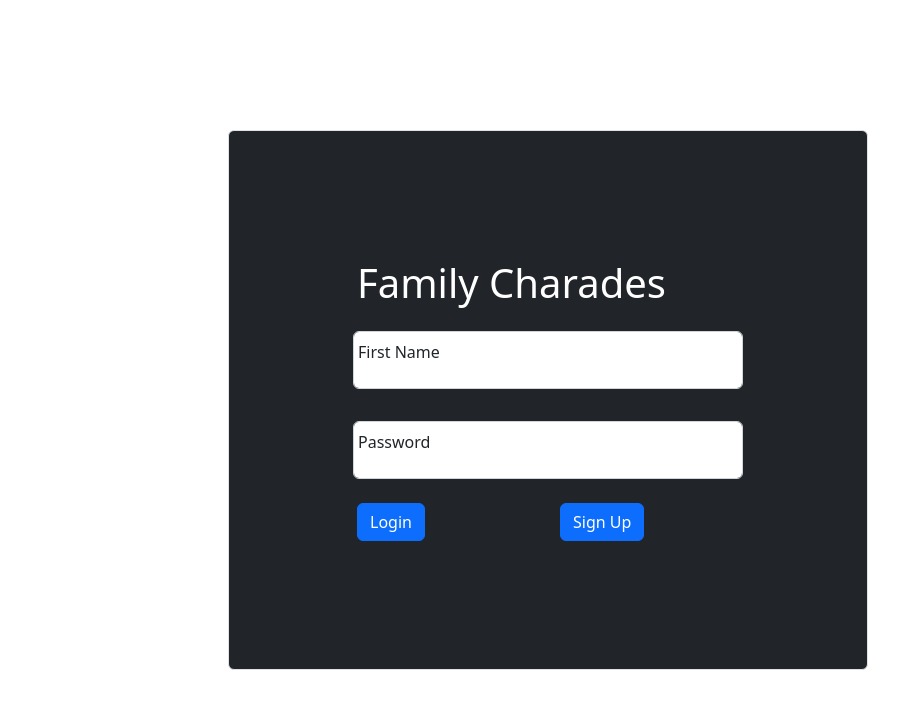
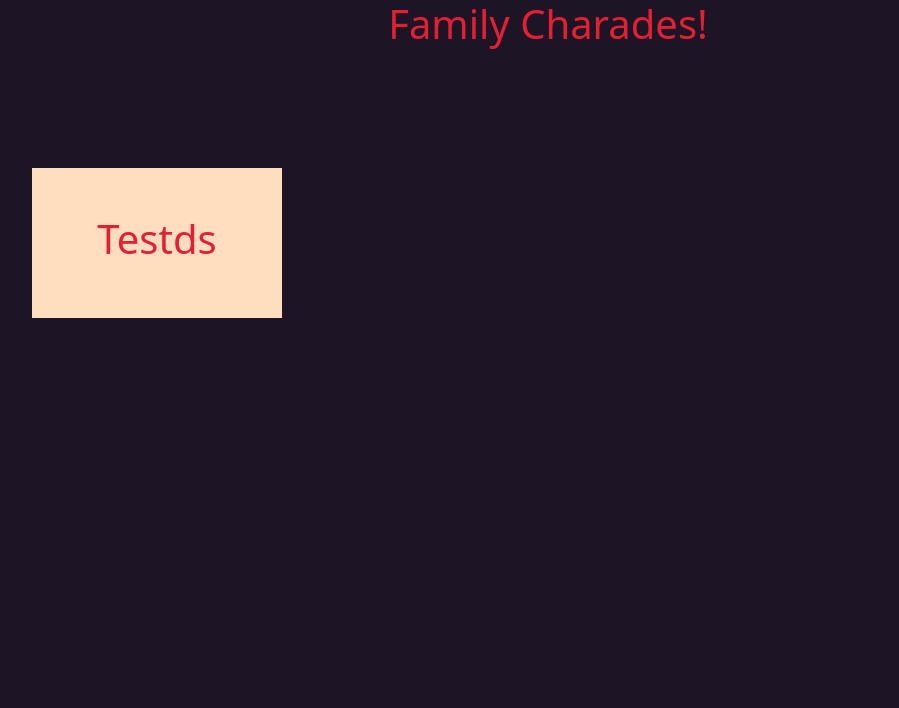
Before and after one commit to dev-kev-coder/Family-Charades, a React (Create React App) app in the folder client/: page / in a window 1280 px wide. Shown: the top 708 px of the page, without its empty margins (92-991 px from the left). Built offline with nearby package versions, Linux system fonts and the light colour scheme.

Commit message:
restructured home page added css file to home page creating multiple cardes based off info from db.json file

```diff
--- a/client/public/index.html
+++ b/client/public/index.html
@@ -26,7 +26,7 @@
     -->
         <title>Family Charades</title>
     </head>
-    <body style="color: white;">
+    <body style="background-color: #1d1525;">
         <noscript>You need to enable JavaScript to run this app.</noscript>
         <div id="root"></div>
         <!--
--- a/client/src/App.js
+++ b/client/src/App.js
@@ -2,15 +2,16 @@ import { Route, Routes } from 'react-router-dom';
 import Container from 'react-bootstrap/Container';
 
 // Import pages for application
-import Login from './pages/Login/Login.js';
+// import Login from './pages/Login/Login.js';
 import Home from './pages/Home/Home.js';
 
 const App = () => {
 	return (
 		<Container fluid>
 			<Routes>
-				<Route path="/" element={<Login />} />
-				<Route path="/home" element={<Home />} />
+				{/* <Route path="/" element={<Login />} /> */}
+				{/* <Route path="/Home" element={<Home />} /> */}
+				<Route path="/" element={<Home />} />
 			</Routes>
 		</Container>
 	);
--- a/client/src/index.js
+++ b/client/src/index.js
@@ -9,7 +9,6 @@ root.render(
 	<React.StrictMode>
 		<BrowserRouter>
 			<App />
-			{/* <h1>Hello</h1> */}
 		</BrowserRouter>
 	</React.StrictMode>
 );
--- a/client/src/pages/Home/Home.js
+++ b/client/src/pages/Home/Home.js
@@ -1,3 +1,10 @@
+import Row from 'react-bootstrap/Row';
+import Col from 'react-bootstrap/Col';
+import Cards from './components/Card/Cards.js';
+import data from '../../utils/db.json';
+
+import './styles/Cards.css';
+
 const Home = () => {
 	return (
 		// To-do: We will need to generate a series of cards.
@@ -5,12 +12,22 @@ const Home = () => {
 		// Default value is an empty array
 
 		// We will constantly have a default "Create New Deck Card" that will be
-
 		<>
-
-            <h1 className="text-dark">This is the homepage</h1>
+			<main>
+				<h1 className="main-heading">Family Charades!</h1>
+				<section className="main-homepage">
+					<Row>
+						<Col lg="3">
+							<div className="initial-create-card">
+								<h1>Testds</h1>
+							</div>
+						</Col>
+						<Cards categories={data} />
+					</Row>
+				</section>
+			</main>
 		</>
-    )
-}
+	);
+};
 
 export default Home;
--- /dev/null
+++ b/client/src/pages/Home/components/Card/Cards.js
@@ -0,0 +1,27 @@
+import Col from 'react-bootstrap/Col';
+
+const Cards = ({ categories }) => {
+	const categoryKeys = Object.keys(categories);
+	const categoryCards = categoryKeys.map((category, index) => {
+		return (
+			<Col key={index} lg="3">
+				<div className="category-card">
+					<h1>{category}</h1>
+				</div>
+			</Col>
+		);
+	});
+
+	// return (
+	// 	<>
+	// 		<Col lg="3">
+	// 			<div className="initial-create-card">
+	// 				<h1>Testds</h1>
+	// 			</div>
+	// 		</Col>
+	// 	</>
+	// );
+	return categoryCards;
+};
+
+export default Cards;
--- /dev/null
+++ b/client/src/pages/Home/styles/Cards.css
@@ -0,0 +1,31 @@
+:root {
+    --card-color: #ffddbe;
+    --glow-color: #B1EDE8;
+    --words-color: #e21f33;
+    --background-color: #352D39;
+}
+
+.main-homepage {
+    padding: 5em;
+}
+.main-heading {
+    text-align: center;
+}
+
+.main-heading, .main-homepage {
+    color: var(--words-color);
+}
+
+.initial-create-card, .category-card {
+    width: 250px;
+    height: 150px;
+    background-color: var(--card-color);
+    display: flex;
+    align-items: center;
+    justify-content: center;
+    margin: 2em;
+}
+
+/* .category-cards {
+
+} */
```
Also changed, not shown: client/public/manifest.json (added), 1 other file (tests, documents, lock files or other folders). Lines whose indentation alone changed are shown as unchanged.
